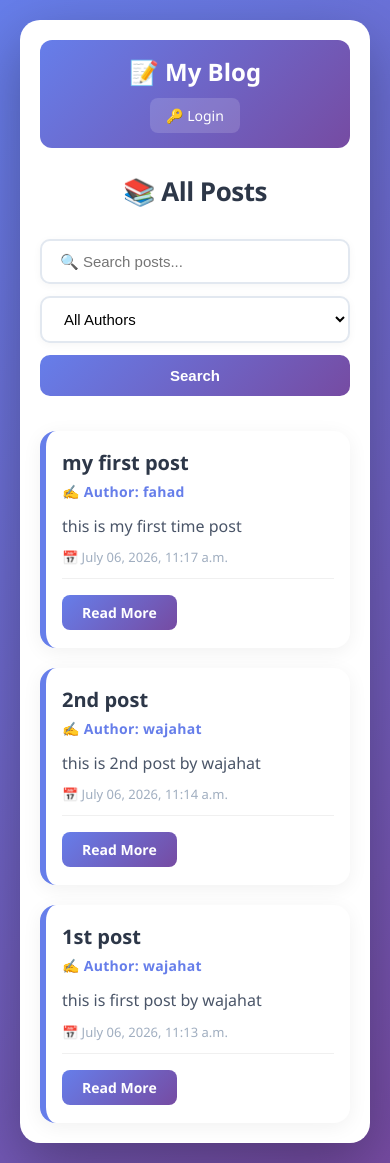
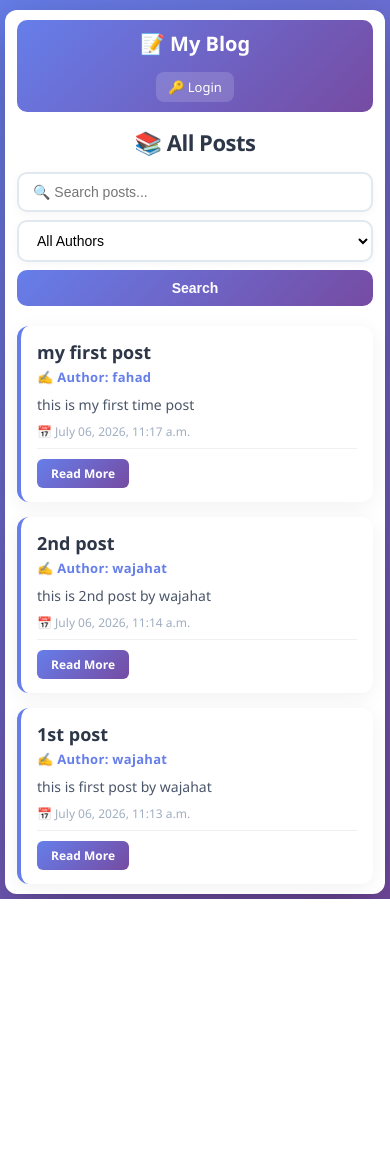
Before and after one commit to Fahad871-dev/blogproj, a Django app: page / in a window 390 px wide. After the commit the page ends 899 px from the top, so only its background shows below. Run offline with Django 5.2, Linux system fonts and the light colour scheme; data comes from the database, SQL or seed files in the repository.

Commit message:
Fix mobile view spacing and gaps

```diff
--- a/posts/templates/posts/home.html
+++ b/posts/templates/posts/home.html
@@ -300,6 +300,120 @@
                 margin-top: 10px;
             }
         }
+        /* ===== MOBILE RESPONSIVE FIXES ===== */
+@media (max-width: 768px) {
+    body {
+        padding: 5px !important;
+        min-height: 100vh;
+        align-items: flex-start;
+        padding-top: 10px !important;
+    }
+
+    .container {
+        padding: 10px 12px !important;
+        margin: 0 !important;
+        border-radius: 12px !important;
+        width: 100% !important;
+        max-width: 100% !important;
+    }
+
+    .nav {
+        flex-direction: column;
+        align-items: stretch;
+        text-align: center;
+        padding: 10px 12px !important;
+        border-radius: 10px !important;
+        margin-bottom: 15px !important;
+    }
+
+    .nav h1 {
+        font-size: 20px !important;
+        margin-bottom: 5px !important;
+    }
+
+    .nav-right {
+        justify-content: center;
+        flex-wrap: wrap;
+        gap: 8px !important;
+    }
+
+    .nav a, .nav .logout-btn {
+        padding: 6px 12px !important;
+        font-size: 13px !important;
+    }
+
+    .page-title {
+        font-size: 22px !important;
+        margin-bottom: 15px !important;
+    }
+
+    .search-form {
+        flex-direction: column;
+        gap: 8px !important;
+        margin-bottom: 20px !important;
+    }
+
+    .search-form input,
+    .search-form select {
+        padding: 10px 14px !important;
+        font-size: 14px !important;
+        min-width: unset !important;
+        width: 100% !important;
+    }
+
+    .search-form button {
+        padding: 10px !important;
+        font-size: 14px !important;
+        width: 100% !important;
+    }
+
+    .posts-grid {
+        gap: 15px !important;
+    }
+
+    .post {
+        padding: 14px 16px !important;
+        border-left-width: 4px !important;
+        border-radius: 12px !important;
+    }
+
+    .post h2 {
+        font-size: 18px !important;
+        margin-bottom: 4px !important;
+    }
+
+    .post .author {
+        font-size: 13px !important;
+        margin-bottom: 4px !important;
+    }
+
+    .post .content {
+        font-size: 14px !important;
+        margin: 8px 0 !important;
+        line-height: 1.5 !important;
+    }
+
+    .post .meta {
+        font-size: 12px !important;
+        margin-bottom: 10px !important;
+        padding-bottom: 8px !important;
+    }
+
+    .post .actions {
+        gap: 6px !important;
+    }
+
+    .post .btn {
+        padding: 6px 14px !important;
+        font-size: 12px !important;
+        border-radius: 6px !important;
+    }
+
+    .no-posts {
+        padding: 25px 15px !important;
+        font-size: 15px !important;
+    }
+}
     </style>
 </head>
 <body>
```
